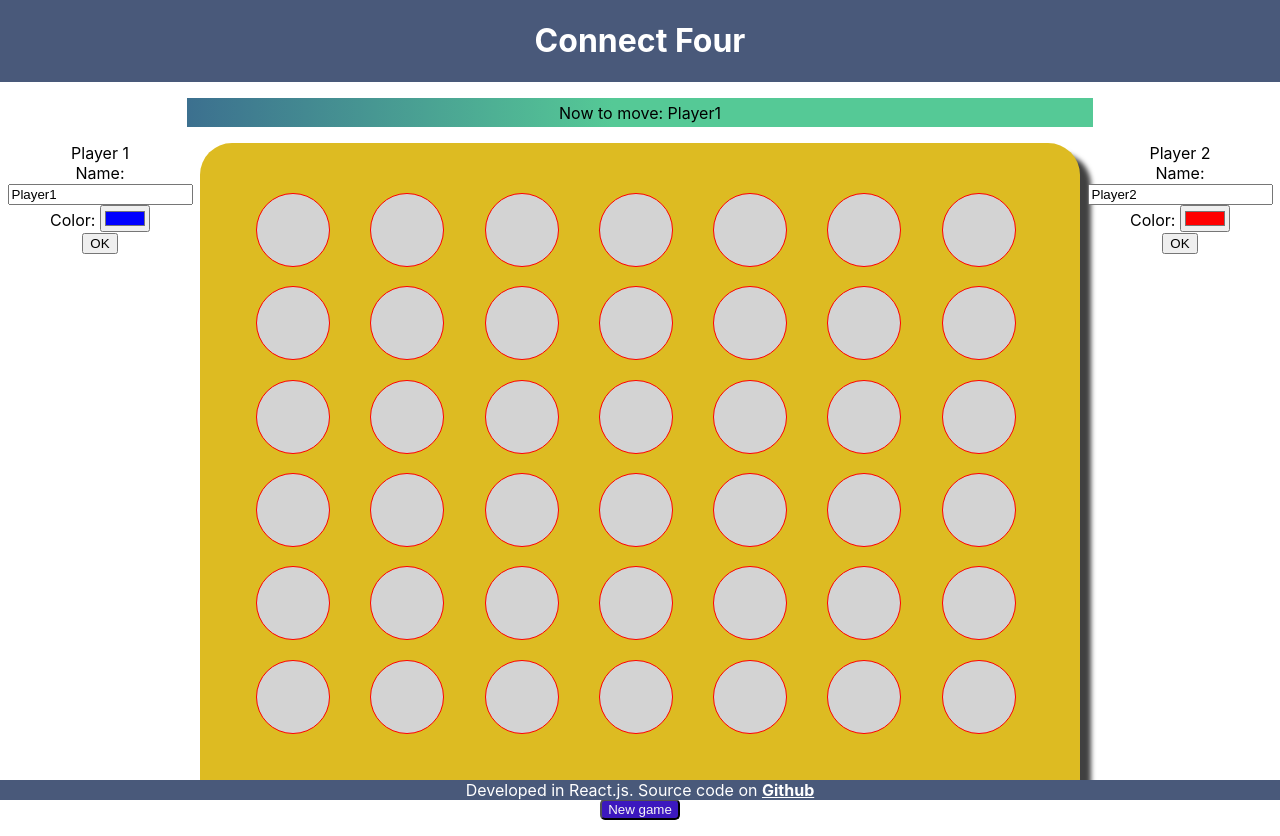
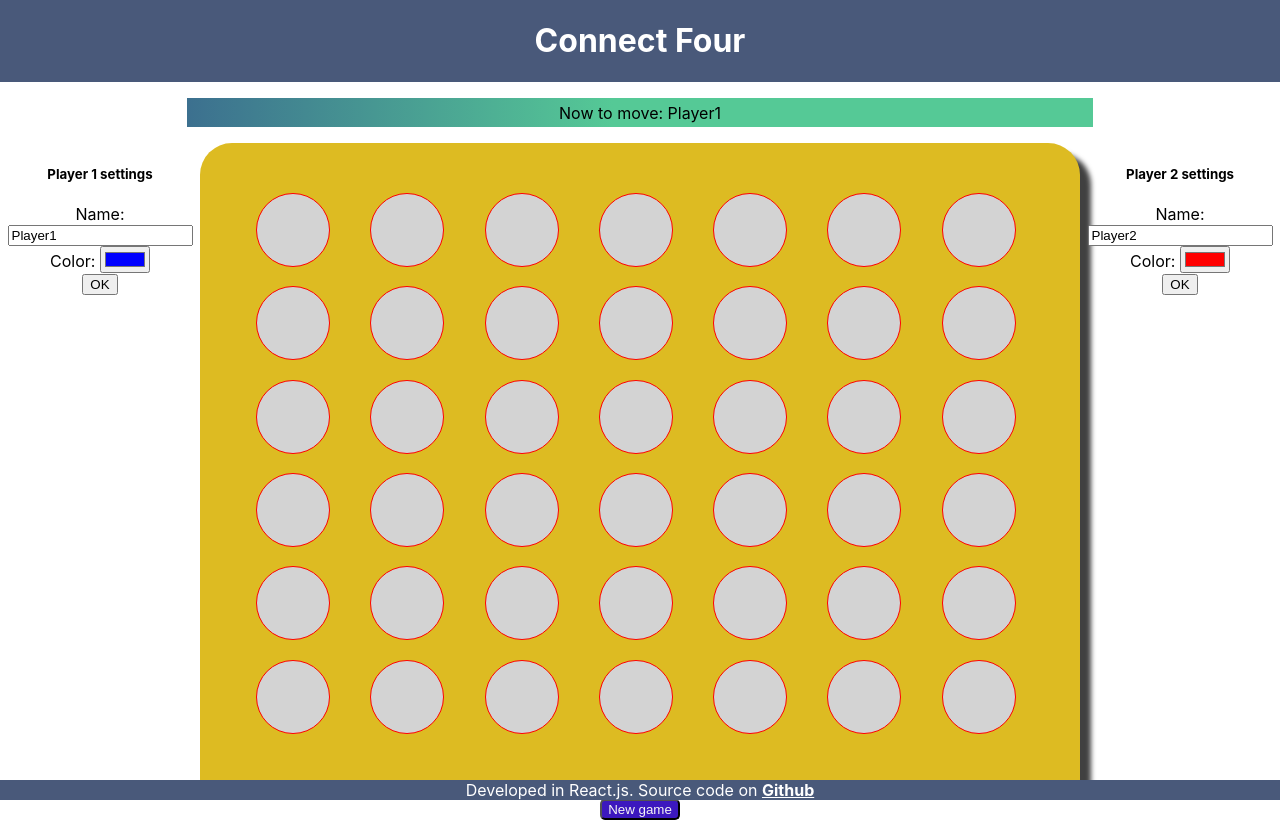
Before and after one commit to theborgh/connect-four, a React (Create React App) app: page / in a window 1280 px wide. Built offline with nearby package versions, Linux system fonts and the light colour scheme.

Commit message:
Minor sidebar fixes

```diff
--- a/src/components/MainContent/MainContent.jsx
+++ b/src/components/MainContent/MainContent.jsx
@@ -113,7 +113,6 @@ export default class MainContent extends Component {
         />
         <div className="board-and-sidebars-container">
           <div className="sidebar">
-            Player 1
             <PlayerForm
               playerID={1}
               name={p1Name}
@@ -130,7 +129,6 @@ export default class MainContent extends Component {
             p2Color={p2Color}
           />
           <div className="sidebar">
-            Player 2
             <PlayerForm
               playerID={2}
               name={p2Name}
--- a/src/components/MainContent/PlayerForm/PlayerForm.jsx
+++ b/src/components/MainContent/PlayerForm/PlayerForm.jsx
@@ -2,7 +2,7 @@ import React, { useState } from 'react';
 import CONST from '../../../constants';
 
 export default function PlayerForm(props) {
-  const { name, color } = props;
+  const { name, color, playerID } = props;
   const [playerName, setPlayerName] = useState(name);
   const [playerColor, setPlayerColor] = useState(color);
 
@@ -14,6 +14,8 @@ export default function PlayerForm(props) {
   };
 
   return (
+    <>
+      <h5 className="formheader">Player {playerID} settings</h5>
       <form onSubmit={handleSubmit}>
         <div className="form-name">
           <label htmlFor="p1name">Name: </label>
@@ -38,5 +40,6 @@ export default function PlayerForm(props) {
         </div>
         <button>OK</button>
       </form>
+    </>
   );
 }
--- a/src/constants.js
+++ b/src/constants.js
@@ -18,7 +18,7 @@ const CONST = {
   PLAYER_WINS: '{PLAYER} wins!',
   DRAW: 'This game ended in a draw!',
   NO_MORE_ROOM:
-    'There is no more room in this column! {PLAYER}, please select another column',
+    'There is no more room in this column! {PLAYER}, please select a different column',
 
   // Game settings
   WINNING_LENGTH: 4,
```
Lines whose indentation alone changed are shown as unchanged.
